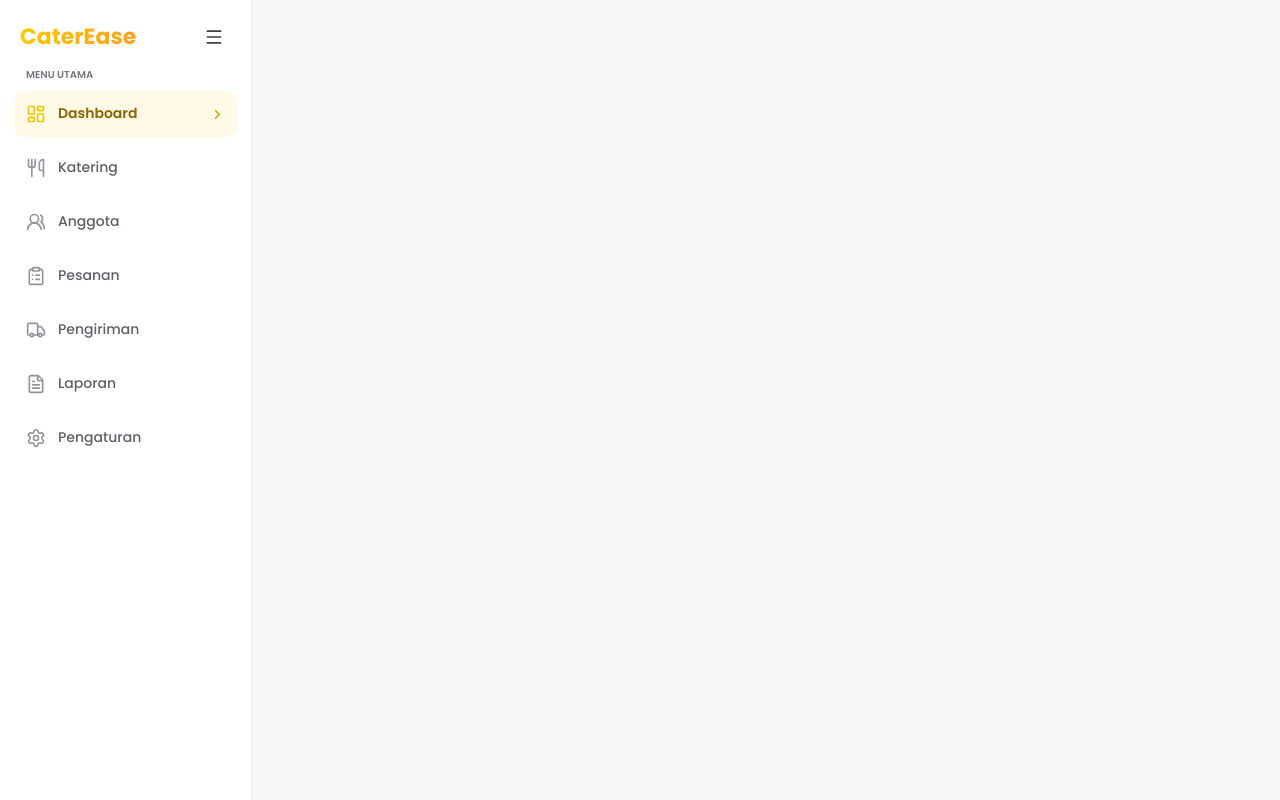
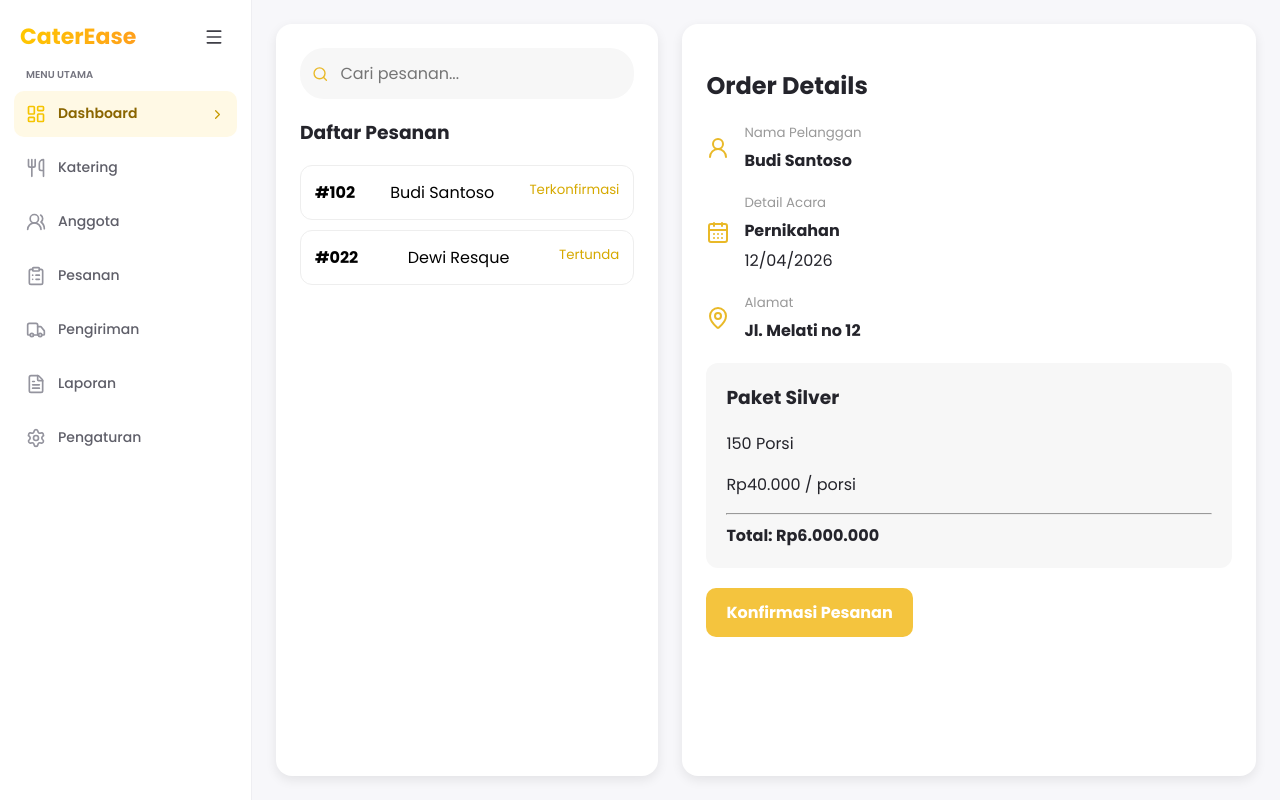
Before and after one commit to Pratama-Raka/CaterEase, a React (Vite) app: page / in a window 1280 px wide. Built offline with nearby package versions, Linux system fonts and the light colour scheme.

Commit message:
feat: menambahkan fitur pesanan

```diff
--- a/src/App.css
+++ b/src/App.css
@@ -1,9 +1,22 @@
+.app {
+  display: flex;
+  min-height: 100vh;
+  width: 100%;
+  background: #f7f7fa;
+}
+
+.app-main {
+  flex: 1;
+  min-width: 0;
+  min-height: 100vh;
+}
+
 @media (max-width: 768px) {
   .app {
     flex-direction: column;
   }
 
-  .app__main {
+  .app-main {
     min-height: 0;
   }
 }
--- a/src/App.jsx
+++ b/src/App.jsx
@@ -1,13 +1,17 @@
-import Sidebar from './components/Sidebar'
-import './App.css'
+import Sidebar from "./components/Sidebar";
+import Pesanan from "./pages/Pesanan";
+import "./App.css";
 
 function App() {
   return (
     <div className="app">
       <Sidebar />
-      <main className="app-main" aria-label="Konten dashboard" />
+
+      <main className="app-main" aria-label="Konten dashboard">
+        <Pesanan />
+      </main>
     </div>
-  )
+  );
 }
 
-export default App
+export default App;
--- /dev/null
+++ b/src/pages/Pesanan.css
@@ -0,0 +1,105 @@
+
+.pesanan {
+    display: grid;
+    grid-template-columns: 1fr 1.5fr;
+    gap: 24px;
+    padding: 24px;
+    background: #f7f7fa;
+    min-height: 100vh;
+  }
+
+  .order-list,
+  .order-detail {
+    background: white;
+    padding: 24px;
+    border-radius: 16px;
+    box-shadow: 0 4px 12px #00000015;
+  }
+
+  .search-box {
+    display: flex;
+    align-items: center;
+    gap: 10px;
+    padding: 12px;
+    background: #f7f7f7;
+    border-radius: 24px;
+    color: #e9b928;
+  }
+
+  .search-box input {
+    border: none;
+    outline: none;
+    background: transparent;
+    width: 100%;
+  }
+
+  .order-item {
+    display: flex;
+    justify-content: space-between;
+    gap: 10px;
+    width: 100%;
+    margin: 10px 0;
+    padding: 14px;
+    border: 1px solid #eee;
+    border-radius: 12px;
+    background: white;
+    cursor: pointer;
+    text-align: left;
+  }
+
+  .order-item:hover {
+    background: #fff9e7;
+  }
+
+  .order-item small {
+    color: #d6a900;
+  }
+
+  .detail-item {
+    display: flex;
+    align-items: center;
+    gap: 14px;
+    margin: 20px 0;
+  }
+
+  .detail-item svg {
+    color: #e9b928;
+  }
+
+  .detail-item div {
+    display: flex;
+    flex-direction: column;
+    gap: 5px;
+  }
+
+  .detail-item small {
+    color: #999;
+  }
+
+  .package-box {
+    padding: 20px;
+    background: #f7f7f7;
+    border-radius: 12px;
+  }
+
+  .package-box h3 {
+    margin-top: 0;
+  }
+
+  .confirm-button {
+    margin-top: 20px;
+    padding: 12px 20px;
+    border: none;
+    border-radius: 10px;
+    background: #f4c43e;
+    color: white;
+    font-weight: bold;
+    cursor: pointer;
+  }
+
+  @media (max-width: 768px) {
+    .pesanan {
+      grid-template-columns: 1fr;
+      padding: 16px;
+    }
+  }
--- /dev/null
+++ b/src/pages/Pesanan.jsx
@@ -0,0 +1,116 @@
+
+import { useState } from "react";
+import { Search, UserRound, CalendarDays, MapPin } from "lucide-react";
+import "./Pesanan.css";
+
+const orders = [
+  {
+    id: "102",
+    nama: "Budi Santoso",
+    tanggal: "12/04/2026",
+    status: "Terkonfirmasi",
+    acara: "Pernikahan",
+    alamat: "Jl. Melati no 12",
+    paket: "Paket Silver",
+    porsi: 150,
+    harga: 40000,
+  },
+  {
+    id: "022",
+    nama: "Dewi Resque",
+    tanggal: "07/09/2026",
+    status: "Tertunda",
+    acara: "Ulang Tahun Anak",
+    alamat: "Jl. Sidoarjo no 89",
+    paket: "Paket Gold",
+    porsi: 100,
+    harga: 50000,
+  },
+];
+
+function Pesanan() {
+  const [selected, setSelected] = useState(orders[0]);
+  const [search, setSearch] = useState("");
+
+  const filteredOrders = orders.filter((order) =>
+    order.nama.toLowerCase().includes(search.toLowerCase())
+  );
+
+  return (
+    <div className="pesanan">
+      <section className="order-list">
+        <div className="search-box">
+          <Search size={18} />
+          <input
+            placeholder="Cari pesanan..."
+            value={search}
+            onChange={(e) => setSearch(e.target.value)}
+          />
+        </div>
+
+        <h3>Daftar Pesanan</h3>
+
+        {filteredOrders.map((order) => (
+          <button
+            className="order-item"
+            key={order.id}
+            onClick={() => setSelected(order)}
+          >
+            <b>#{order.id}</b>
+            <span>{order.nama}</span>
+            <small>{order.status}</small>
+          </button>
+        ))}
+      </section>
+
+      <section className="order-detail">
+        <h2>Order Details</h2>
+
+        <div className="detail-item">
+          <UserRound />
+          <div>
+            <small>Nama Pelanggan</small>
+            <b>{selected.nama}</b>
+          </div>
+        </div>
+
+        <div className="detail-item">
+          <CalendarDays />
+          <div>
+            <small>Detail Acara</small>
+            <b>{selected.acara}</b>
+            <span>{selected.tanggal}</span>
+          </div>
+        </div>
+
+        <div className="detail-item">
+          <MapPin />
+          <div>
+            <small>Alamat</small>
+            <b>{selected.alamat}</b>
+          </div>
+        </div>
+
+        <div className="package-box">
+          <h3>{selected.paket}</h3>
+          <p>{selected.porsi} Porsi</p>
+          <p>Rp{selected.harga.toLocaleString("id-ID")} / porsi</p>
+          <hr />
+          <b>
+            Total: Rp
+            {(selected.harga * selected.porsi).toLocaleString("id-ID")}
+          </b>
+        </div>
+
+        <button
+          className="confirm-button"
+          onClick={() => alert("Pesanan dikonfirmasi")}
+        >
+          Konfirmasi Pesanan
+        </button>
+      </section>
+    </div>
+  );
+}
+
+export default Pesanan;
```
